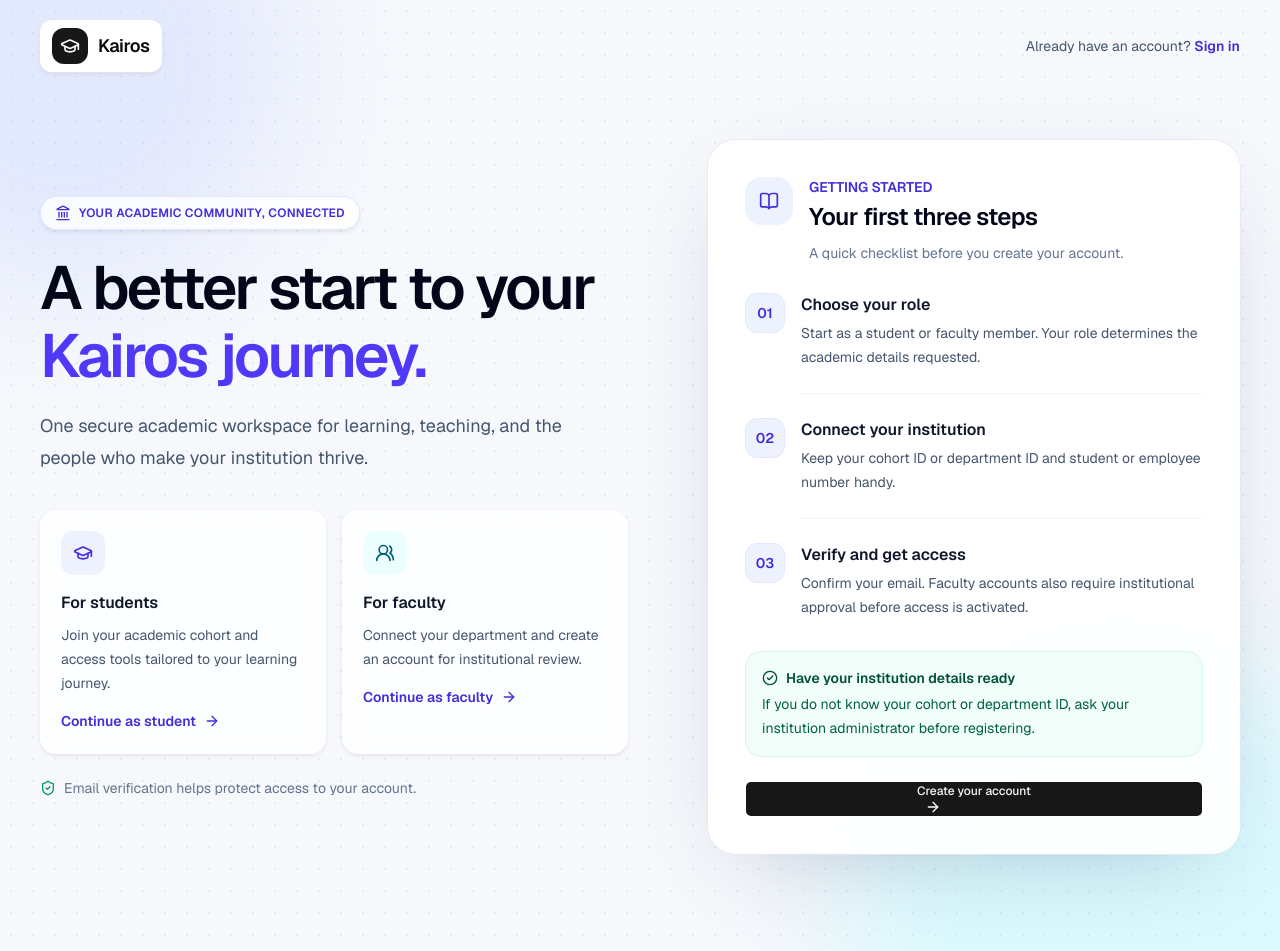
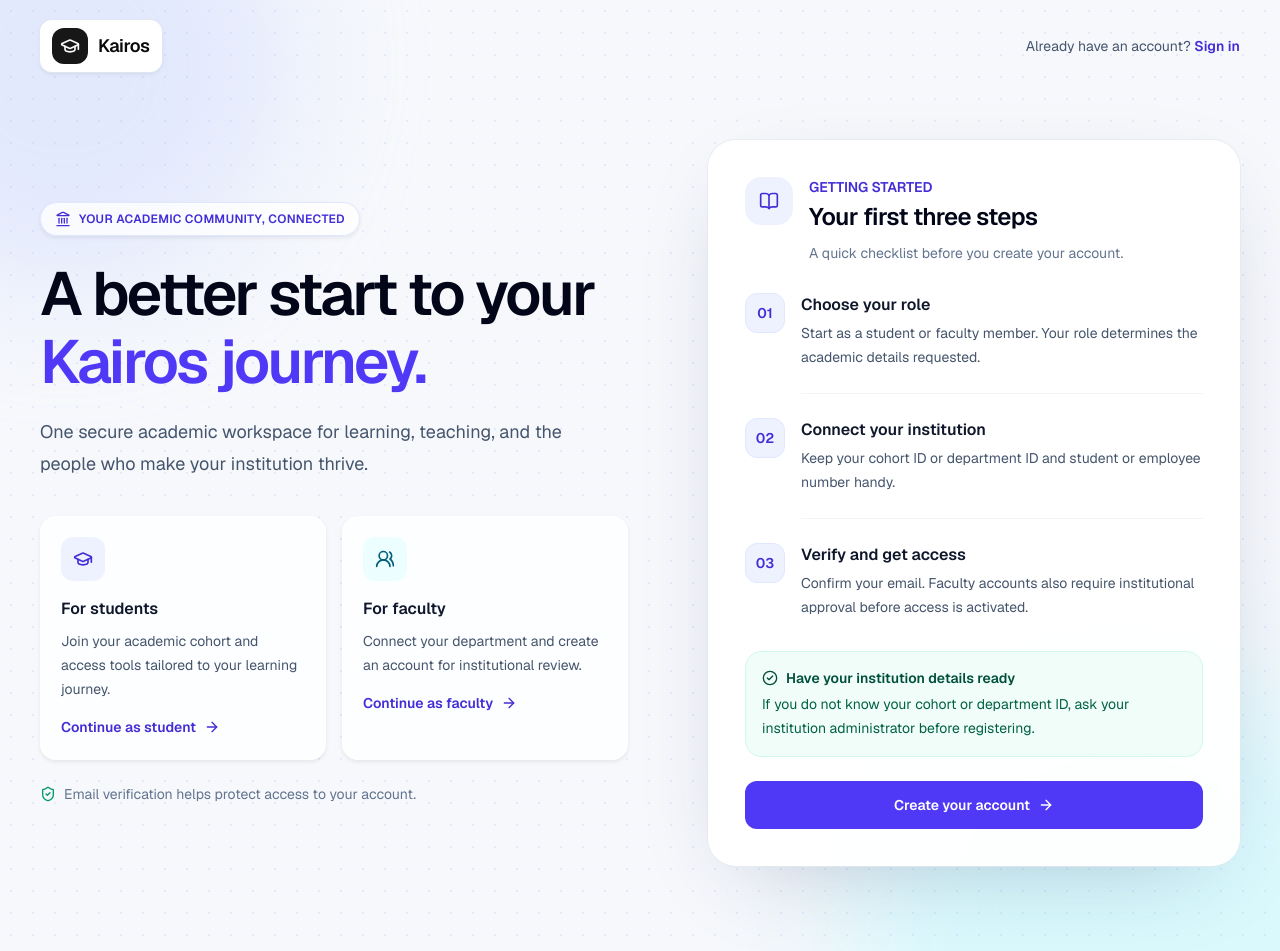
Before and after one commit to dhruv108-maker/kairos-project, a React (Vite) app: page /onboarding in a window 1280 px wide. Shown: the top 951 px of the page. Built offline with nearby package versions, Linux system fonts and the light colour scheme; no server answers.

Commit message:
Use shadcn-compatible onboarding CTA

```diff
--- a/src/views/auth/onboarding/index.tsx
+++ b/src/views/auth/onboarding/index.tsx
@@ -8,7 +8,6 @@
   ShieldCheck,
   UsersRound,
 } from "lucide-react";
-import { Button } from "@/components/ui/button";
 import FullLogo from "src/layouts/full/shared/logo/FullLogo";
 
 const steps = [
@@ -97,9 +96,9 @@
           <p className="flex items-center gap-2 text-sm font-semibold text-emerald-900"><CheckCircle2 className="h-4 w-4" /> Have your institution details ready</p>
           <p className="mt-1 text-sm leading-6 text-emerald-800">If you do not know your cohort or department ID, ask your institution administrator before registering.</p>
         </div>
-        <Button asChild className="mt-6 h-12 w-full rounded-xl bg-indigo-600 text-sm font-semibold text-white hover:bg-indigo-700">
-          <Link to="/auth/auth2/register">Create your account <ArrowRight className="ml-2 h-4 w-4" /></Link>
-        </Button>
+        <Link to="/auth/auth2/register" className="mt-6 inline-flex h-12 w-full items-center justify-center rounded-xl bg-indigo-600 px-4 text-sm font-semibold text-white transition hover:bg-indigo-700 focus-visible:outline-none focus-visible:ring-2 focus-visible:ring-indigo-500 focus-visible:ring-offset-2">
+          Create your account <ArrowRight className="ml-2 h-4 w-4" />
+        </Link>
       </section>
     </div>
     <footer className="relative z-10 mx-auto max-w-7xl px-5 pb-8 text-center text-xs text-slate-500 sm:px-8 lg:px-10">
```
